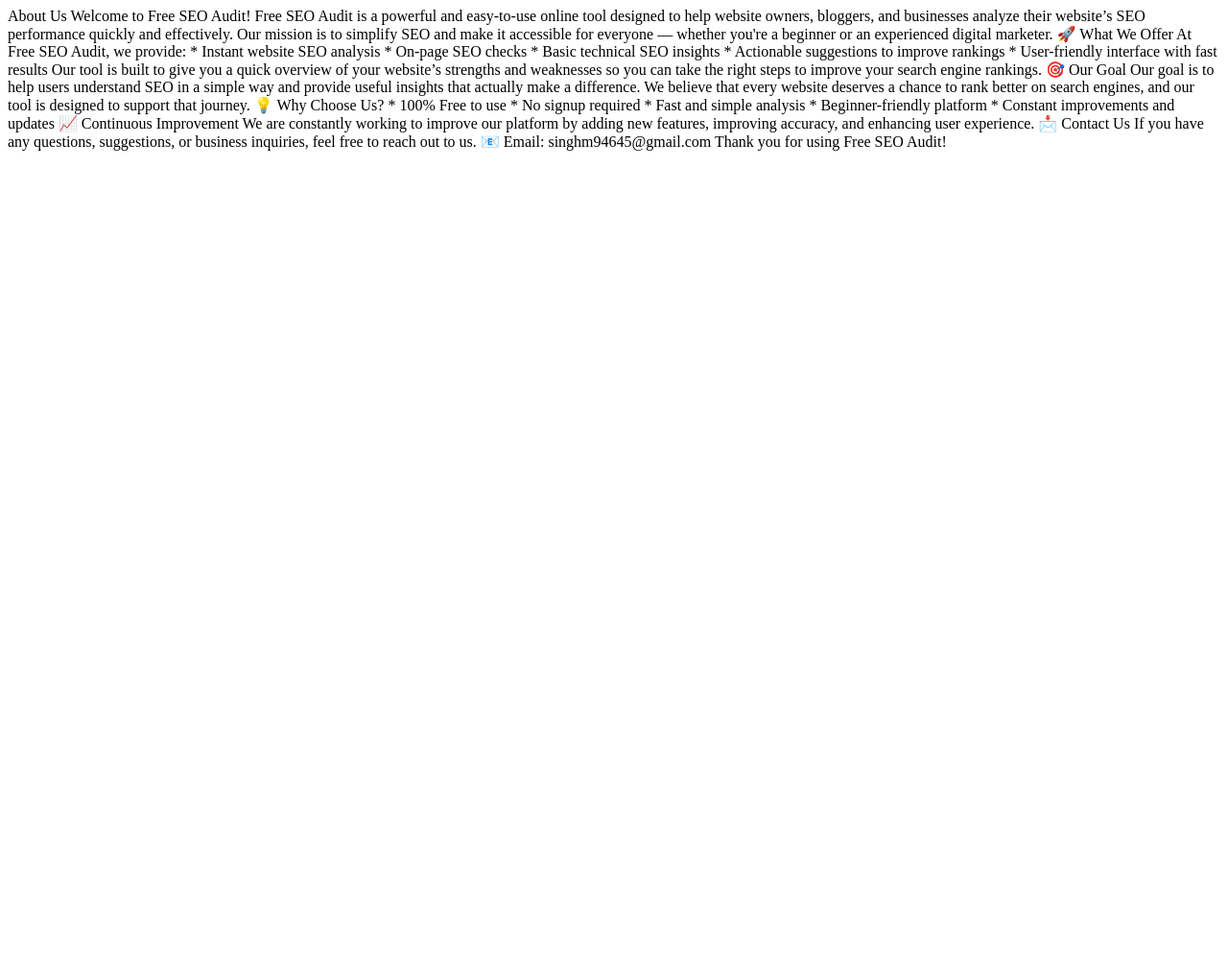
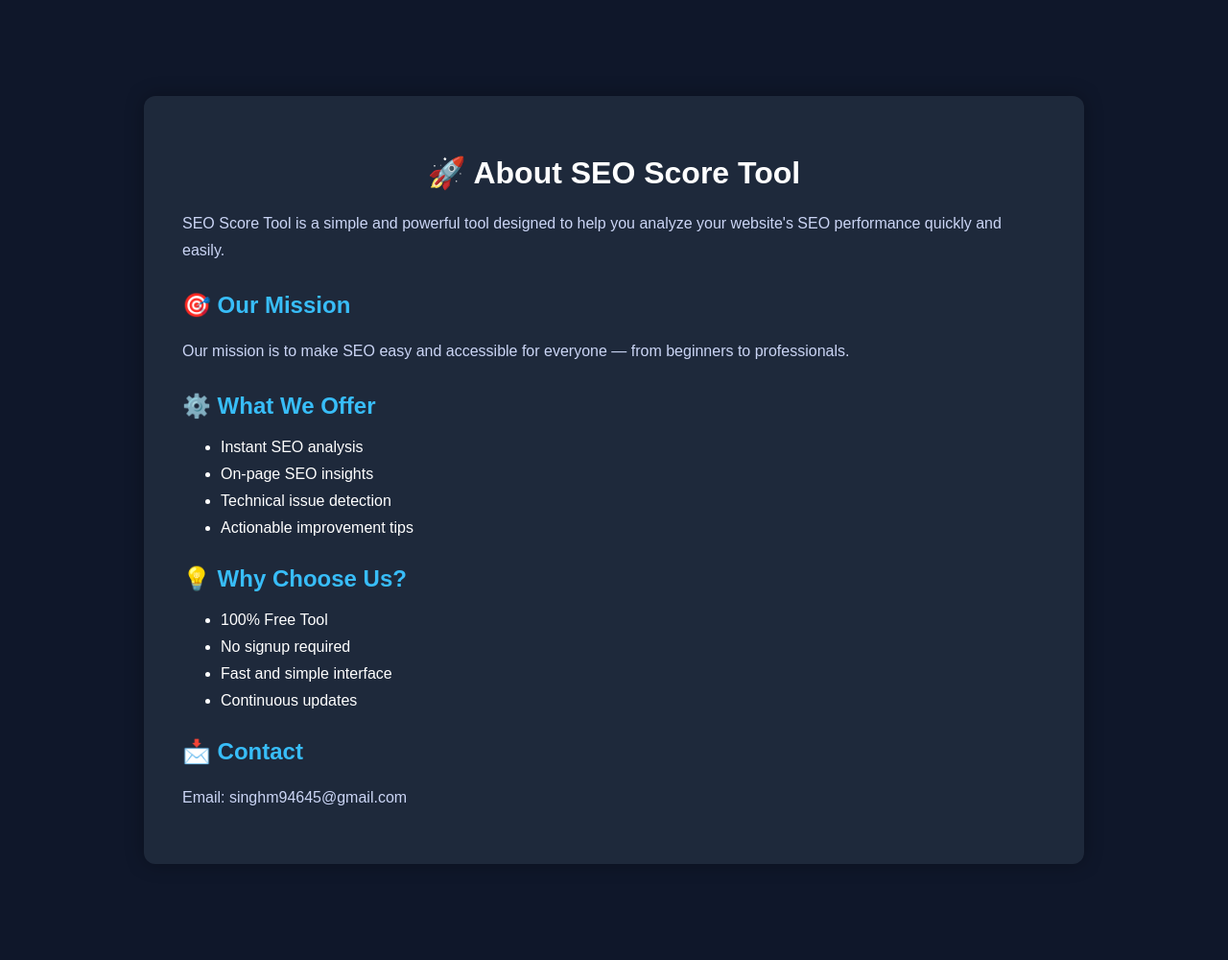
Before and after one commit to mayanksign/seo-audit-tool, a Flask app: page /about in a window 1280 px wide. Shown: the whole page at 96% size. Before the commit the page ends 157 px from the top, so only its background shows below. Run offline with Flask 3, Linux system fonts and the light colour scheme.

Commit message:
Update about.html

```diff
--- a/templates/about.html
+++ b/templates/about.html
@@ -1,51 +1,84 @@
-About Us
+<!DOCTYPE html>
+<html>
+<head>
+    <title>About Us - SEO SCORE</title>
 
-Welcome to Free SEO Audit!
+    <style>
+        body {
+            margin: 0;
+            font-family: Arial, sans-serif;
+            background: #0f172a;
+            color: white;
+        }
 
-Free SEO Audit is a powerful and easy-to-use online tool designed to help website owners, bloggers, and businesses analyze their website’s SEO performance quickly and effectively.
+        .container {
+            max-width: 900px;
+            margin: 100px auto;
+            background: #1e293b;
+            padding: 40px;
+            border-radius: 12px;
+            box-shadow: 0 0 20px rgba(0,0,0,0.3);
+        }
 
-Our mission is to simplify SEO and make it accessible for everyone — whether you're a beginner or an experienced digital marketer.
+        h1 {
+            text-align: center;
+            margin-bottom: 20px;
+        }
 
+        h2 {
+            margin-top: 30px;
+            color: #38bdf8;
+        }
 
-🚀 What We Offer
+        p {
+            line-height: 1.7;
+            color: #cbd5f5;
+        }
 
-At Free SEO Audit, we provide:
+        ul {
+            margin-top: 10px;
+        }
 
-* Instant website SEO analysis
-* On-page SEO checks
-* Basic technical SEO insights
-* Actionable suggestions to improve rankings
-* User-friendly interface with fast results
+        li {
+            margin-bottom: 10px;
+        }
+    </style>
+</head>
 
-Our tool is built to give you a quick overview of your website’s strengths and weaknesses so you can take the right steps to improve your search engine rankings.
+<body>
 
+<div class="container">
+    <h1>🚀 About SEO Score Tool</h1>
 
-🎯 Our Goal
+    <p>
+        SEO Score Tool is a simple and powerful tool designed to help you analyze your website's SEO performance quickly and easily.
+    </p>
 
-Our goal is to help users understand SEO in a simple way and provide useful insights that actually make a difference.
+    <h2>🎯 Our Mission</h2>
+    <p>
+        Our mission is to make SEO easy and accessible for everyone — from beginners to professionals.
+    </p>
 
-We believe that every website deserves a chance to rank better on search engines, and our tool is designed to support that journey.
+    <h2>⚙️ What We Offer</h2>
+    <ul>
+        <li>Instant SEO analysis</li>
+        <li>On-page SEO insights</li>
+        <li>Technical issue detection</li>
+        <li>Actionable improvement tips</li>
+    </ul>
 
+    <h2>💡 Why Choose Us?</h2>
+    <ul>
+        <li>100% Free Tool</li>
+        <li>No signup required</li>
+        <li>Fast and simple interface</li>
+        <li>Continuous updates</li>
+    </ul>
 
-💡 Why Choose Us?
+    <h2>📩 Contact</h2>
+    <p>Email: singhm94645@gmail.com</p>
 
-* 100% Free to use
-* No signup required
-* Fast and simple analysis
-* Beginner-friendly platform
-* Constant improvements and updates
+</div>
 
-
-📈 Continuous Improvement
-
-We are constantly working to improve our platform by adding new features, improving accuracy, and enhancing user experience.
-
-
-📩 Contact Us
-
-If you have any questions, suggestions, or business inquiries, feel free to reach out to us.
-
-📧 Email: singhm94645@gmail.com
-
-
-Thank you for using Free SEO Audit!
+</body>
+</html>
```
